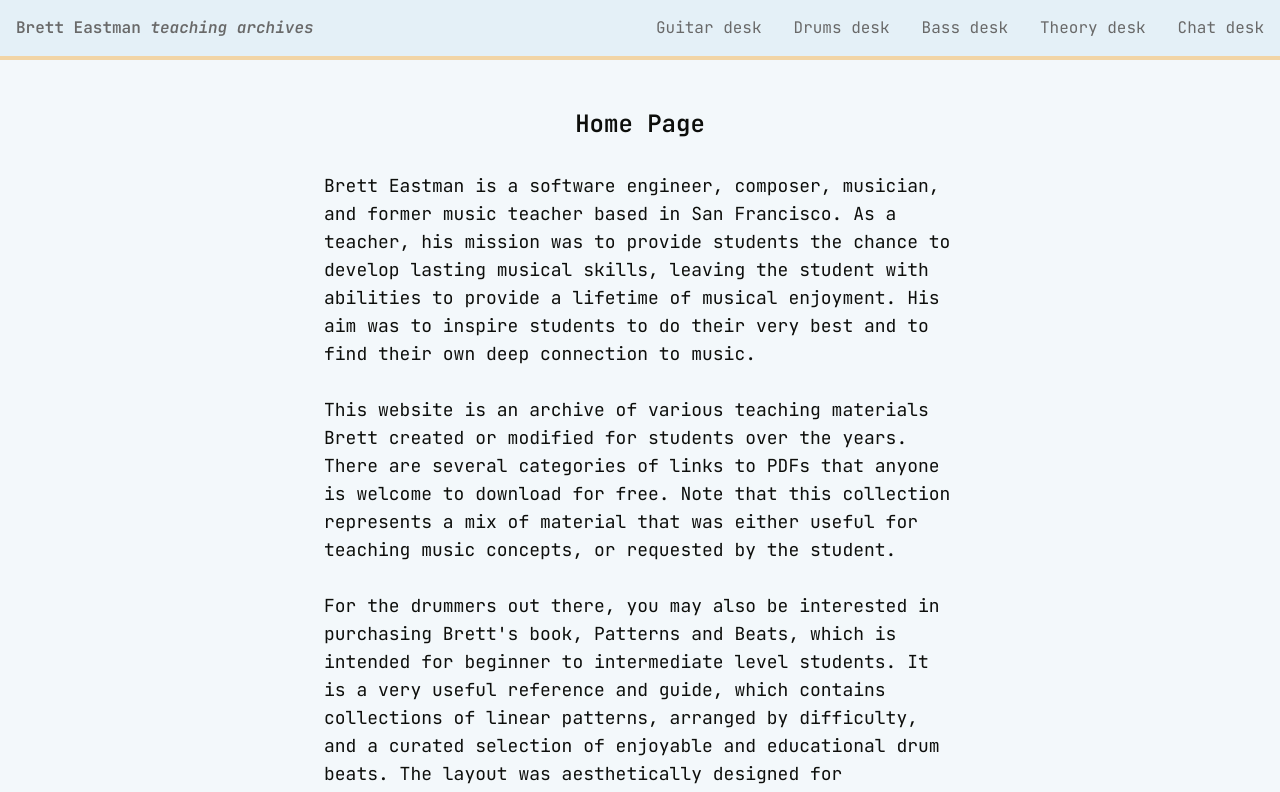
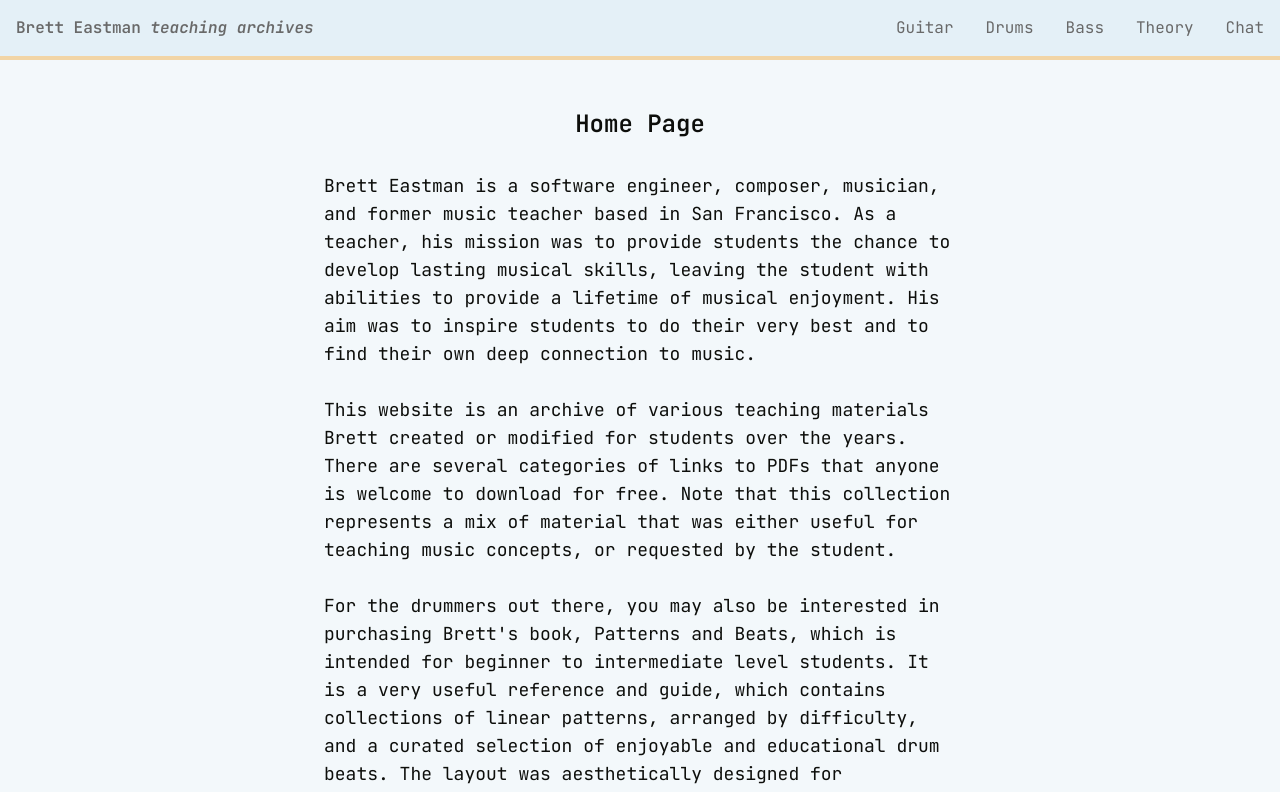
Before and after one commit to BrettEastman/bretteastmanstudio, a SvelteKit app: page / in a window 1280 px wide. Shown: the top 792 px of the page. Built offline with nearby package versions, Linux system fonts and the light colour scheme.

Commit message:
fix(responsive2): remove test text from Header desktop nav logic

```diff
--- a/src/components/Header.svelte
+++ b/src/components/Header.svelte
@@ -89,7 +89,7 @@
                 href={item.href}
                 class="text-primary30 dark:text-tertiary90 hover:text-tertiary60 duration-200"
               >
-                {`${item.name} desk`}
+                {item.name}
               </a>
             </li>
           {/each}
```
